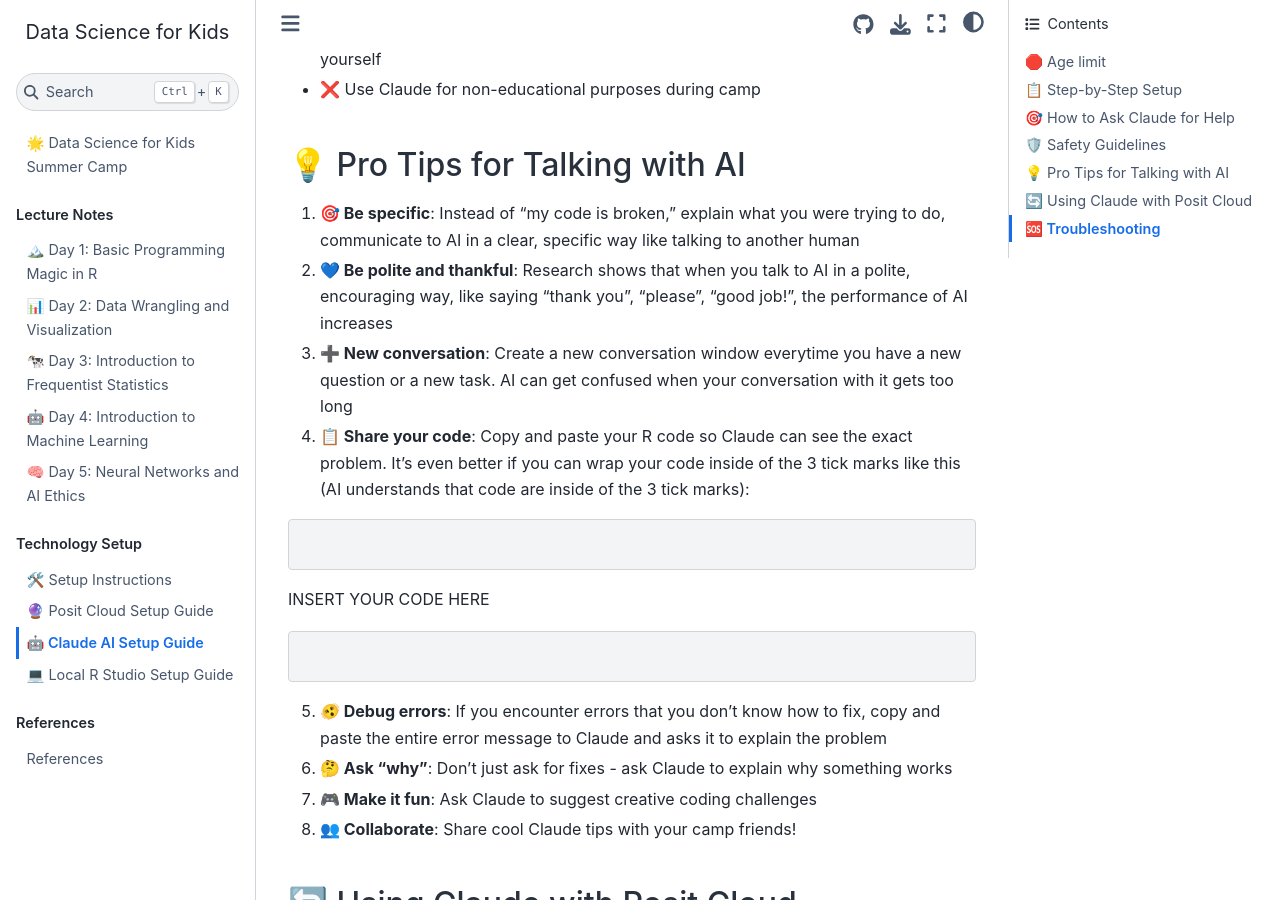
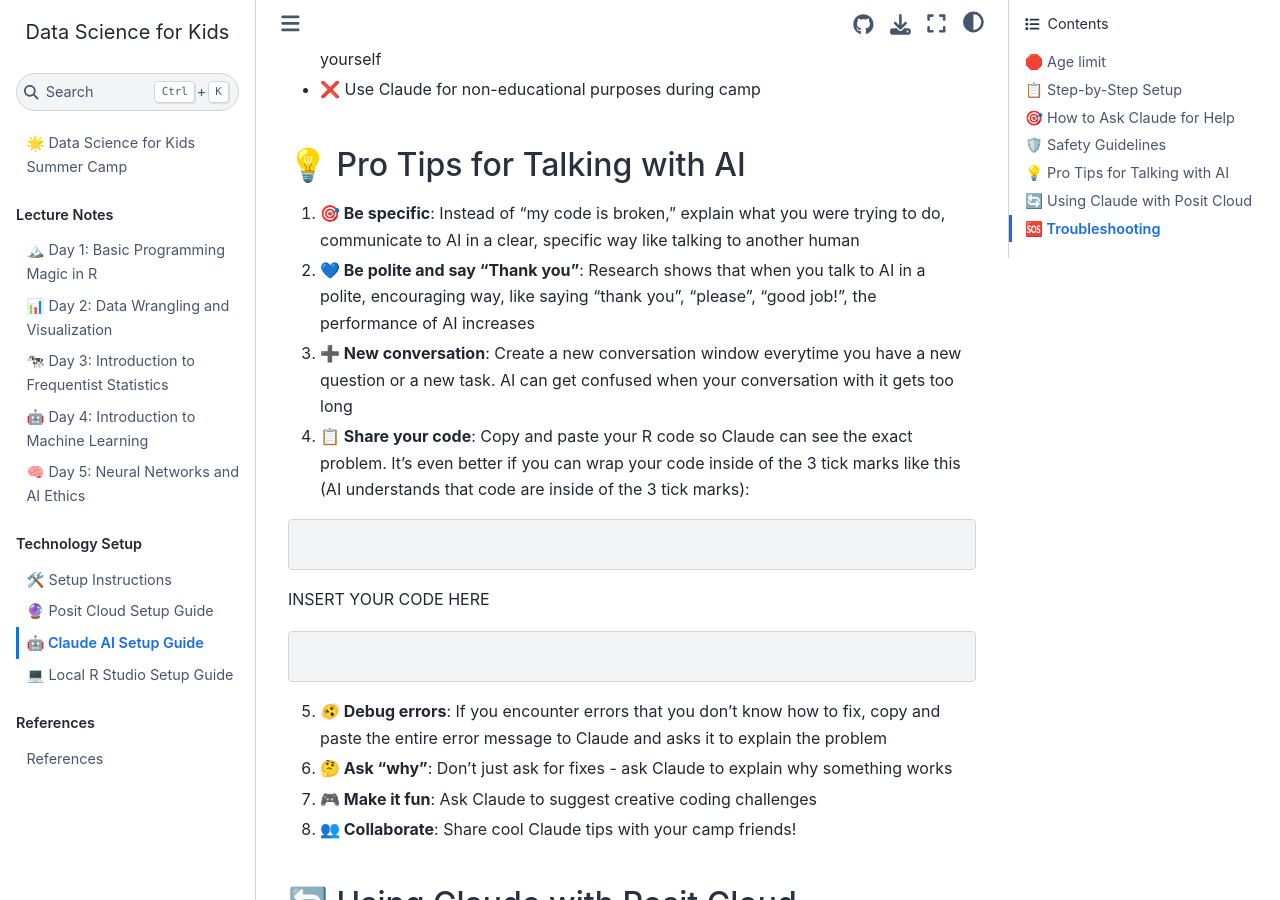
Before and after one commit to skysheng7/data_science_for_kids, a Jupyter Book: the page built from docs/setup/claude-setup.md, in a window 1280 px wide and 900 px high, scrolled down 2503 px. Built offline with Jupyter Book 1.0.4 settings and Sphinx 7.4.7 and the Sphinx Book theme 1.1.4, drawn with Linux system fonts in a browser that asks for light colours; pages that are not in the unit, such as notebooks, are missing from menus.

Commit message:
small update

````diff
--- a/docs/setup/claude-setup.md
+++ b/docs/setup/claude-setup.md
@@ -81,7 +81,7 @@
 ## 💡 Pro Tips for Talking with AI
 
 1. **🎯 Be specific**: Instead of "my code is broken," explain what you were trying to do, communicate to AI in a clear, specific way like talking to another human
-2. **💙 Be polite and thankful**: Research shows that when you talk to AI in a polite, encouraging way, like saying "thank you", "please", "good job!", the performance of AI increases
+2. **💙 Be polite and say "Thank you"**: Research shows that when you talk to AI in a polite, encouraging way, like saying "thank you", "please", "good job!", the performance of AI increases
 3. **➕ New conversation**: Create a new conversation window everytime you have a new question or a new task. AI can get confused when your conversation with it gets too long
 4. **📋 Share your code**: Copy and paste your R code so Claude can see the exact problem. It's even better if you can wrap your code inside of the 3 tick marks like this (AI understands that code are inside of the 3 tick marks):
 ```markdown
````
